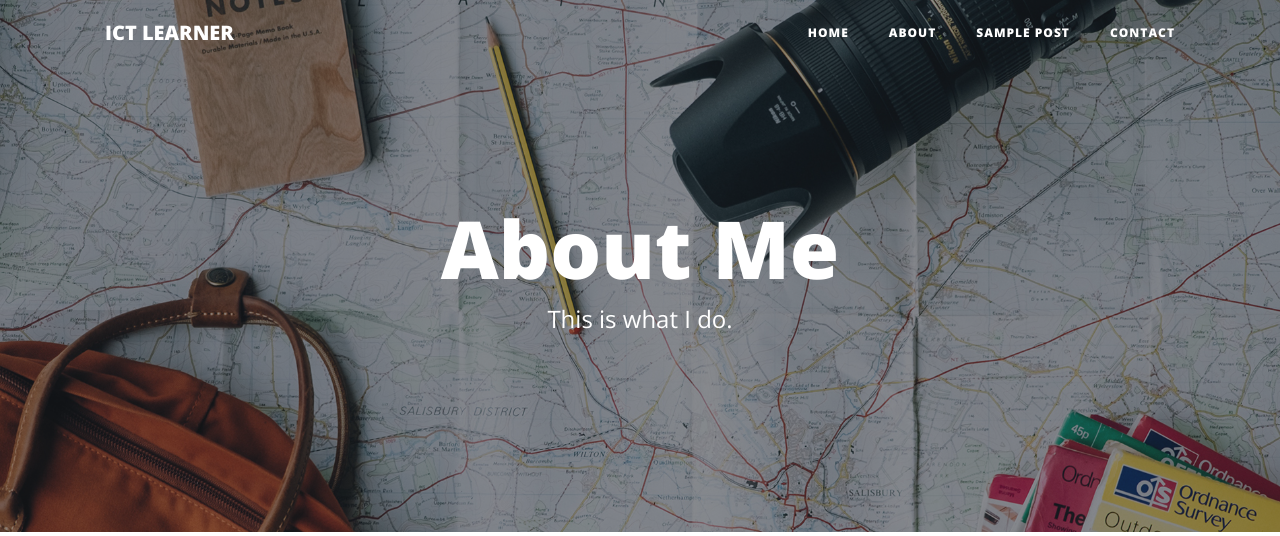
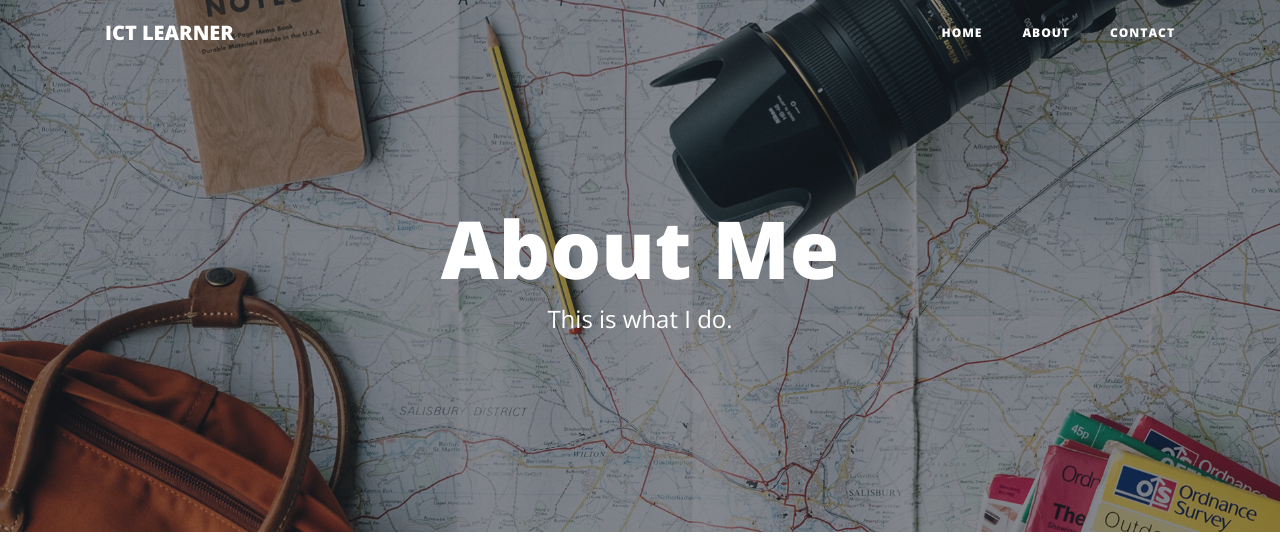
Before and after one commit to milton9220/First-blog-using-flask, a Flask app: page /about in a window 1280 px wide. Shown: the top 536 px of the page. Run offline with Flask 2, Linux system fonts and the light colour scheme; some libraries are stand-ins or nearby versions.

Commit message:
blog site screensort image added

```diff
--- a/templates/layout.html
+++ b/templates/layout.html
@@ -41,9 +41,7 @@
           <li class="nav-item">
             <a class="nav-link" href="/about">About</a>
           </li>
-          <li class="nav-item">
-            <a class="nav-link" href="/post">Sample Post</a>
-          </li>
+
           <li class="nav-item">
             <a class="nav-link" href="/contact">Contact</a>
           </li>
```
Also changed, not shown: images/Screenshot_2020-05-22 ICT Learner(1).png (added), images/Screenshot_2020-05-22 ICT Learner(2).png (added), images/Screenshot_2020-05-22 ICT Learner(3).png (added), images/Screenshot_2020-05-22 ICT Learner(4).png (added), images/Screenshot_2020-05-22 ICT Learner.png (added), images/Screenshot_2020-05-22 Sign in dashboard.png (added), images/Screenshot_2020-05-22 insert posts.png (added).
